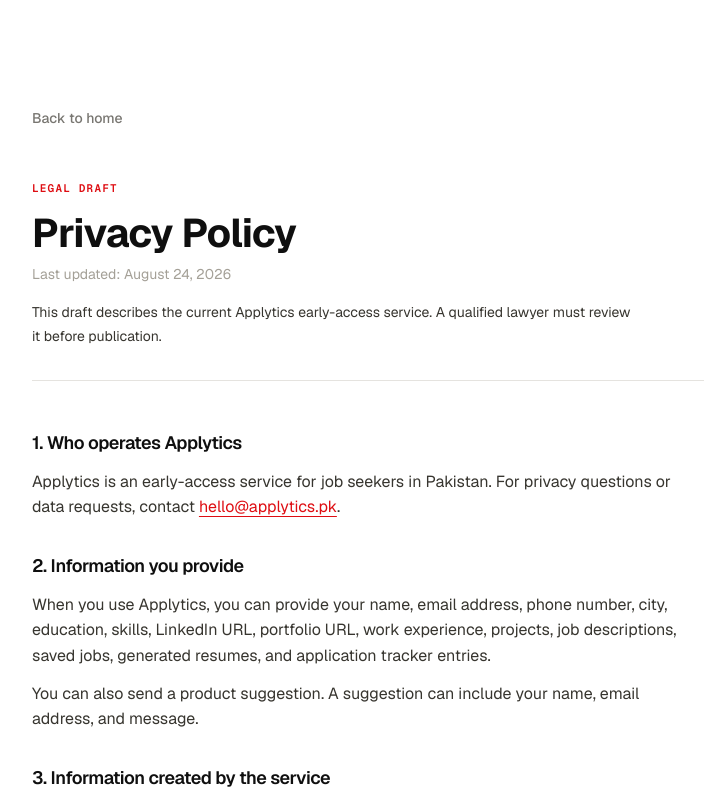
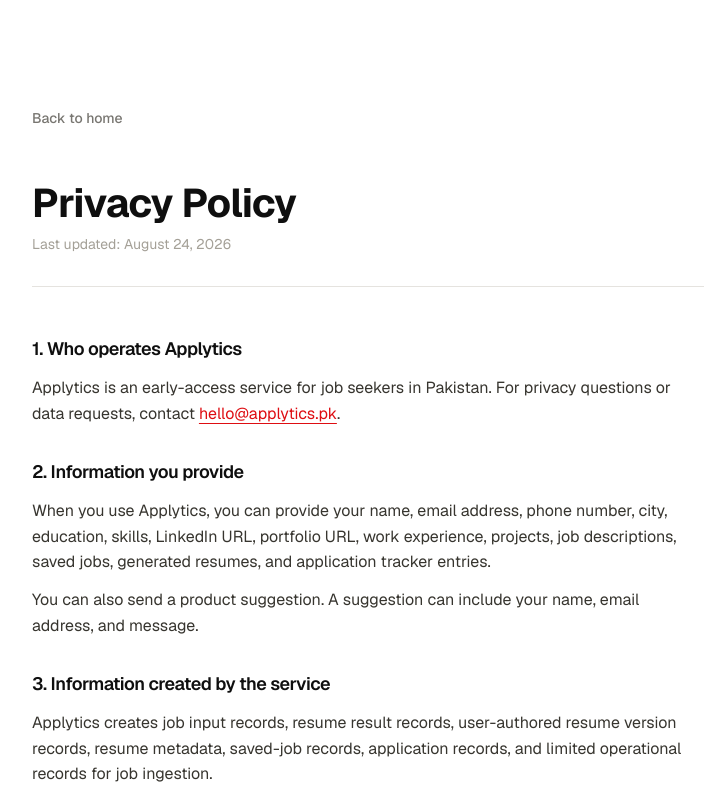
Before and after one commit to mr-ahtashamulhaq/APPLYTICS, a Next.js app: page /privacy in a window 1280 px wide. Shown: the top 800 px of the page, without its empty margins (272-984 px from the left). Built offline with nearby package versions, Linux system fonts and the light colour scheme; no server answers.

Commit message:
Publish legal pages

```diff
--- a/app/privacy/page.tsx
+++ b/app/privacy/page.tsx
@@ -25,10 +25,8 @@
       <div className="mx-auto max-w-[720px] px-6 py-20 md:py-24">
         <Link href="/" className="mb-10 inline-flex min-h-11 items-center text-sm font-medium" style={{ color: 'var(--steel)' }}>Back to home</Link>
         <header className="mb-12 border-b pb-8" style={{ borderColor: 'var(--hairline)' }}>
-          <p className="text-label mb-3" style={{ color: 'var(--brand-red)' }}>Legal draft</p>
           <h1 className="text-h1" style={{ color: 'var(--ink-deep)' }}>Privacy Policy</h1>
           <p className="mt-2 text-sm" style={{ color: 'var(--stone)' }}>Last updated: {updated}</p>
-          <p className="mt-4 text-sm leading-6" style={{ color: 'var(--charcoal)' }}>This draft describes the current Applytics early-access service. A qualified lawyer must review it before publication.</p>
         </header>
 
         <div className="flex flex-col gap-8 text-base leading-7" style={{ color: 'var(--charcoal)' }}>
--- a/app/terms/page.tsx
+++ b/app/terms/page.tsx
@@ -25,10 +25,8 @@
       <div className="mx-auto max-w-[720px] px-6 py-20 md:py-24">
         <Link href="/" className="mb-10 inline-flex min-h-11 items-center text-sm font-medium" style={{ color: 'var(--steel)' }}>Back to home</Link>
         <header className="mb-12 border-b pb-8" style={{ borderColor: 'var(--hairline)' }}>
-          <p className="text-label mb-3" style={{ color: 'var(--brand-red)' }}>Legal draft</p>
           <h1 className="text-h1" style={{ color: 'var(--ink-deep)' }}>Terms of Use</h1>
           <p className="mt-2 text-sm" style={{ color: 'var(--stone)' }}>Last updated: {updated}</p>
-          <p className="mt-4 text-sm leading-6" style={{ color: 'var(--charcoal)' }}>This draft describes the current Applytics early-access service. A qualified lawyer must review it before publication.</p>
         </header>
 
         <div className="flex flex-col gap-8 text-base leading-7" style={{ color: 'var(--charcoal)' }}>
```
